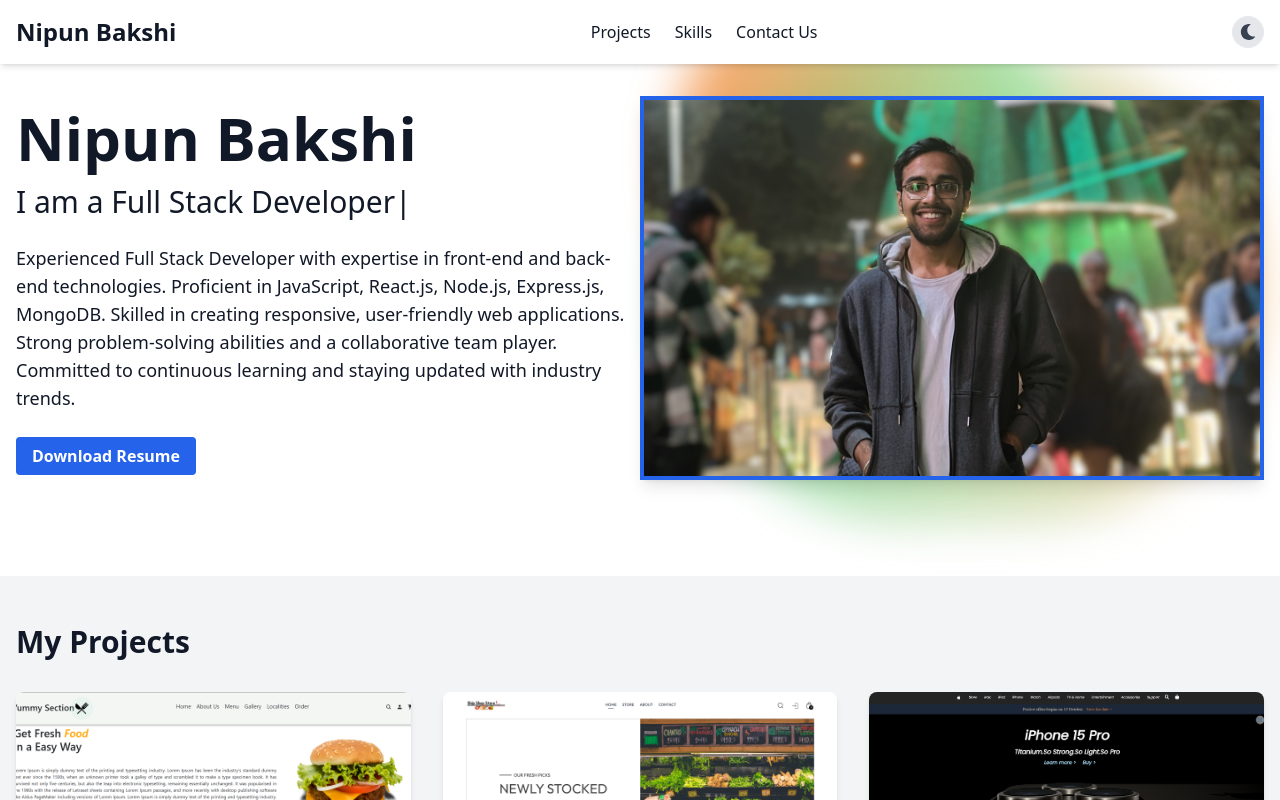
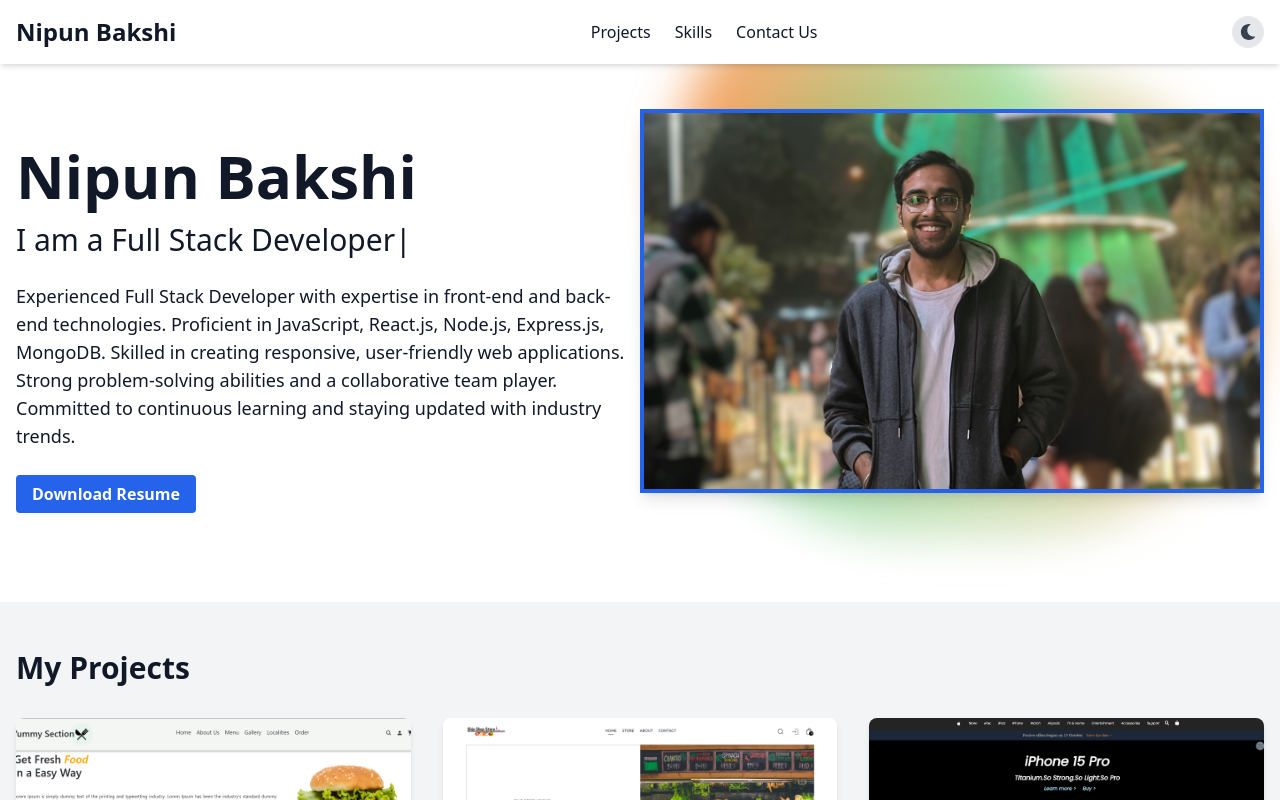
Before and after one commit to nipunbakshi12/resume1, a React (Vite) app in the folder client/: page / in a window 1280 px wide. Shown: the top 800 px of the page. Built offline with nearby package versions, Linux system fonts and the light colour scheme.

Commit message:
adjusting my name

```diff
--- a/client/src/components/Hero.jsx
+++ b/client/src/components/Hero.jsx
@@ -33,7 +33,9 @@
             <div className="container mx-auto px-4 flex flex-col md:flex-row items-center relative">
                 {/* Left side: Text */}
                 <div className="w-full md:w-1/2 text-center md:text-left z-10">
-                    <h1 className="text-4xl md:text-6xl font-bold mb-4">Nipun Bakshi</h1>
+                    <h1 className="text-4xl md:text-6xl font-bold mb-4 leading-tight sm:pt-[50px]">
+                        Nipun Bakshi
+                    </h1>
                     <h2 className="text-2xl md:text-3xl mb-6">
                         I am a {currentText}
                         <span className="blink-cursor">|</span>
```
